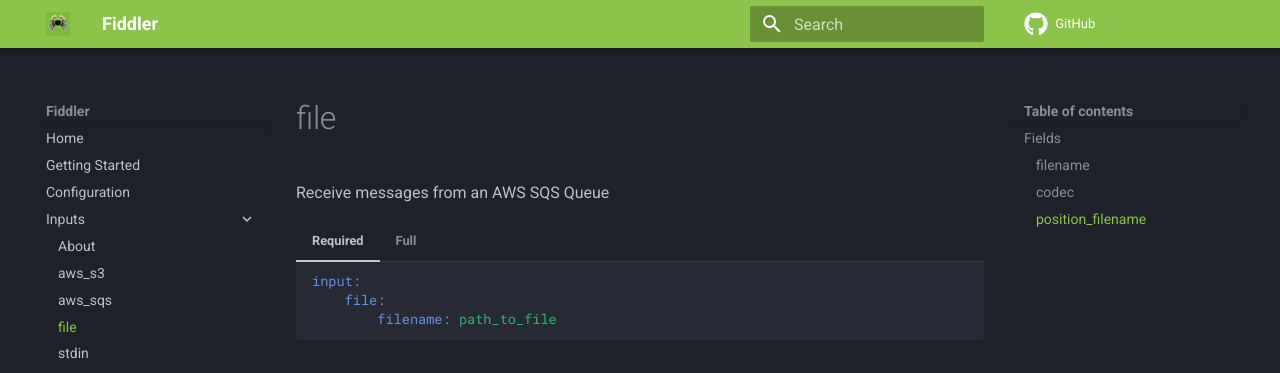
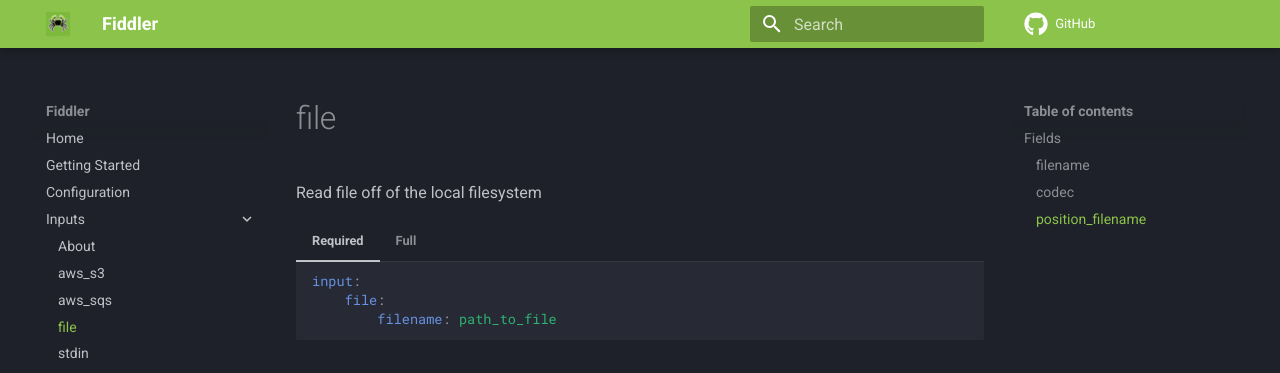
Before and after one commit to rc1405/fiddler, an MkDocs documentation site: the page built from website/docs/inputs/file.md, in a window 1280 px wide and 1008 px high. Shown: the top 373 px of the window. Built offline with MkDocs 1.6.1 and Material for MkDocs 9.7.7, drawn with Linux system fonts in a browser that asks for light colours; comment, search, counter and statistics services are not loaded; the version menu is left out.

Commit message:
chore: corrected errors in documentation (#53)
Co-authored-by: rc1405 <minervaconsole@gmail.com>

````diff
--- a/website/docs/inputs/file.md
+++ b/website/docs/inputs/file.md
@@ -1,5 +1,5 @@
 # file
-Receive messages from an AWS SQS Queue
+Read file off of the local filesystem
 
 === "Required"
     ```yml
````
Also changed, not shown: website/docs/outputs/elasticsearch.md (+1 -1 lines).
